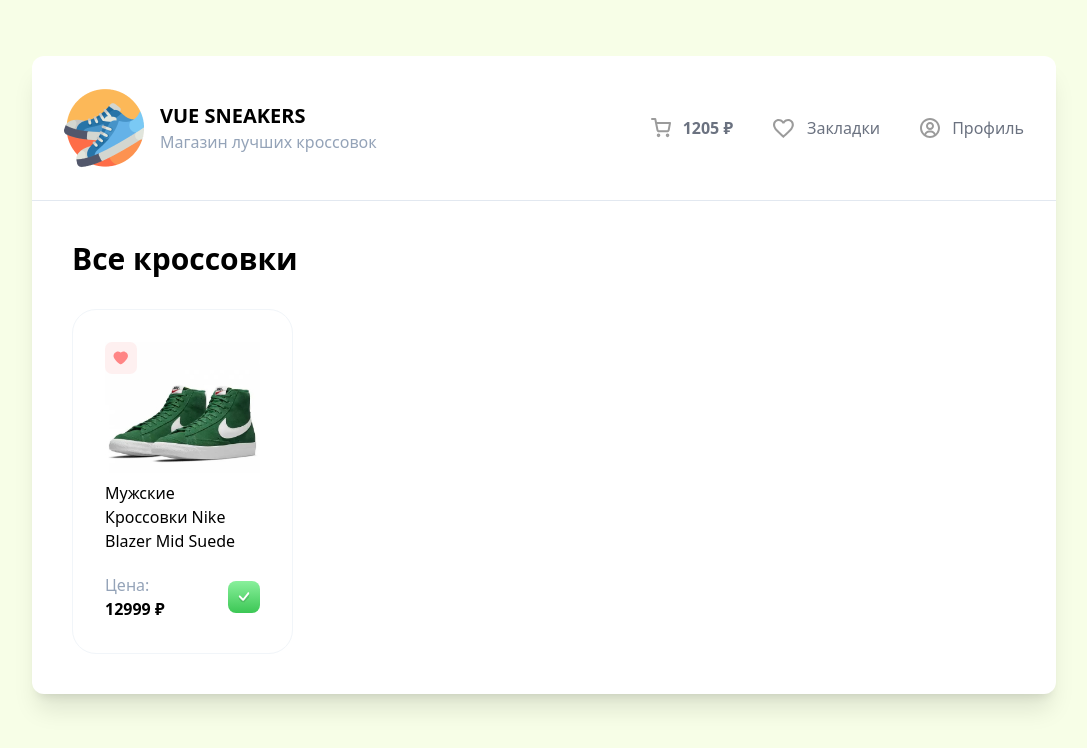
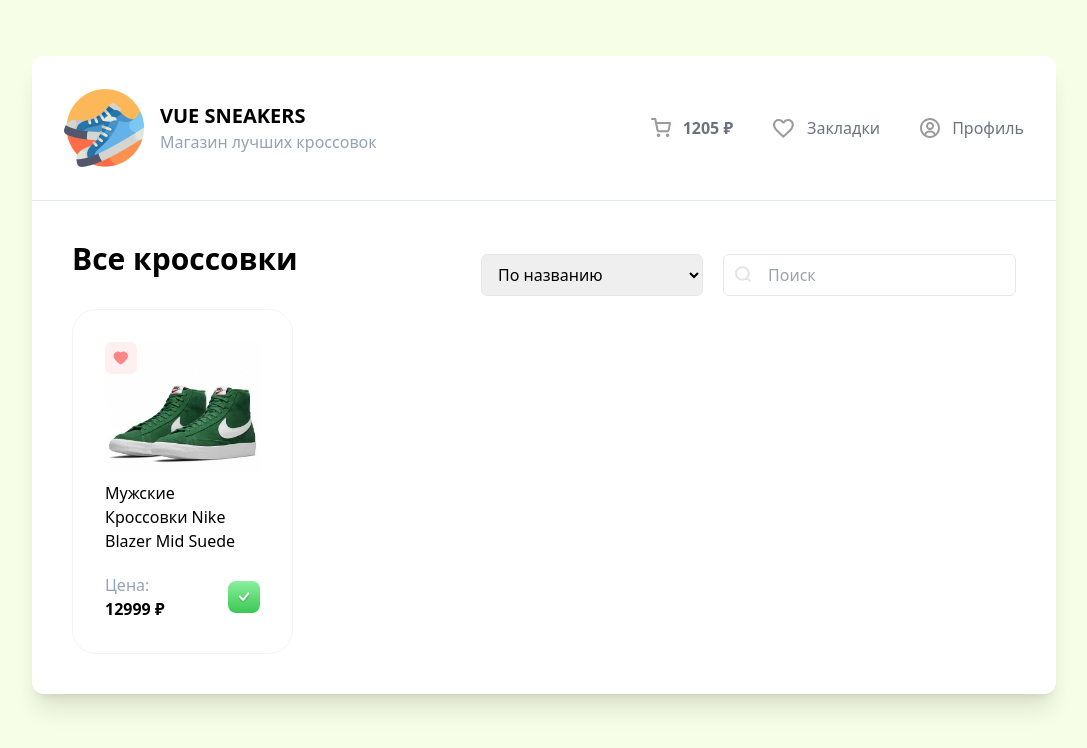
Before and after one commit to DenisKulik/vue-sneakers, a Vue app: page / in a window 1280 px wide. Shown: the top 748 px of the page, without its empty margins (96-1183 px from the left). Built offline with nearby package versions, Linux system fonts and the light colour scheme.

Commit message:
feat: add base input and select

```diff
--- a/src/App.vue
+++ b/src/App.vue
@@ -2,6 +2,8 @@
 import AppHeader from '@/components/AppHeader.vue'
 import CardList from '@/components/CardList.vue'
 import AppDrawer from '@/components/AppDrawer.vue'
+import BaseInput from '@/components/BaseInput.vue'
+import BaseSelect from '@/components/BaseSelect.vue'
 </script>
 
 <template>
@@ -10,7 +12,13 @@
   <div class="w-4/5 m-auto mt-14 bg-white rounded-xl shadow-xl">
     <AppHeader />
     <div class="p-10">
-      <h2 class="mb-8 text-3xl font-bold">Все кроссовки</h2>
+      <div class="flex flex-1 justify-between items-center">
+        <h2 class="mb-8 text-3xl font-bold">Все кроссовки</h2>
+        <div class="flex items-center gap-5">
+          <BaseSelect />
+          <BaseInput />
+        </div>
+      </div>
       <CardList />
     </div>
   </div>
--- /dev/null
+++ b/src/components/BaseInput.vue
@@ -0,0 +1,9 @@
+<template>
+  <div class="relative">
+    <img class="absolute top-3 left-3" src="/search.svg" alt="Search" />
+    <input
+      class="border rounded-md py-2 pl-11 pr-4 outline-none focus:border-gray-400"
+      placeholder="Поиск"
+    />
+  </div>
+</template>
--- /dev/null
+++ b/src/components/BaseSelect.vue
@@ -0,0 +1,7 @@
+<template>
+  <select class="py-2 px-3 border rounded-md outline-none">
+    <option>По названию</option>
+    <option>По возрастанию цены</option>
+    <option>По убыванию цены</option>
+  </select>
+</template>
```
